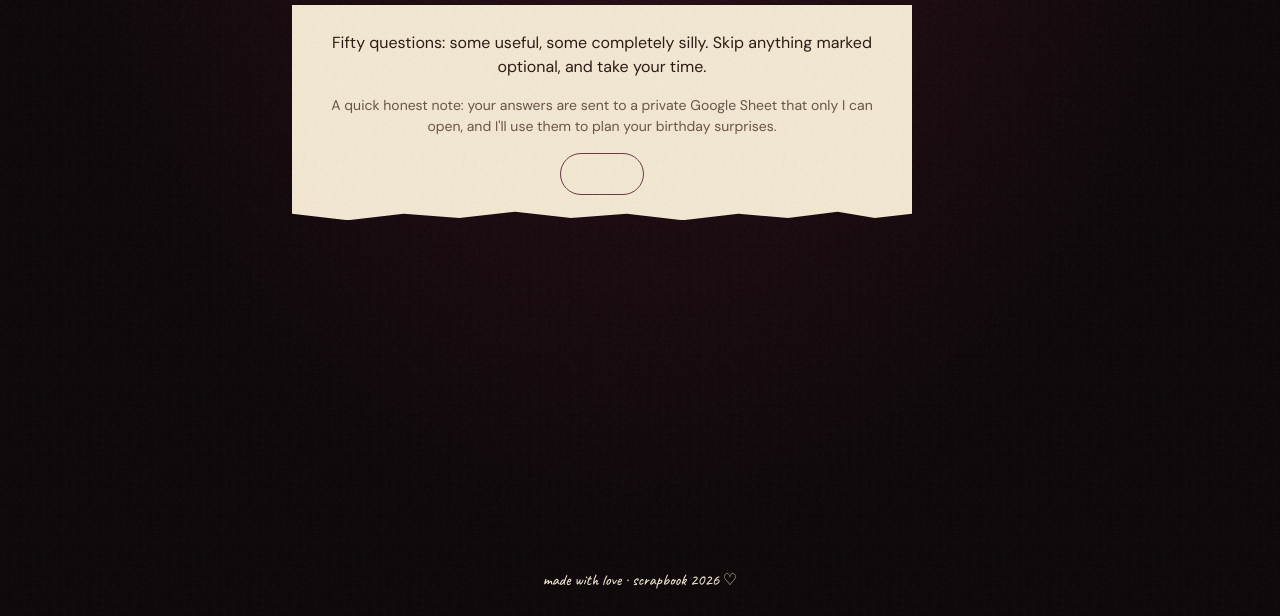
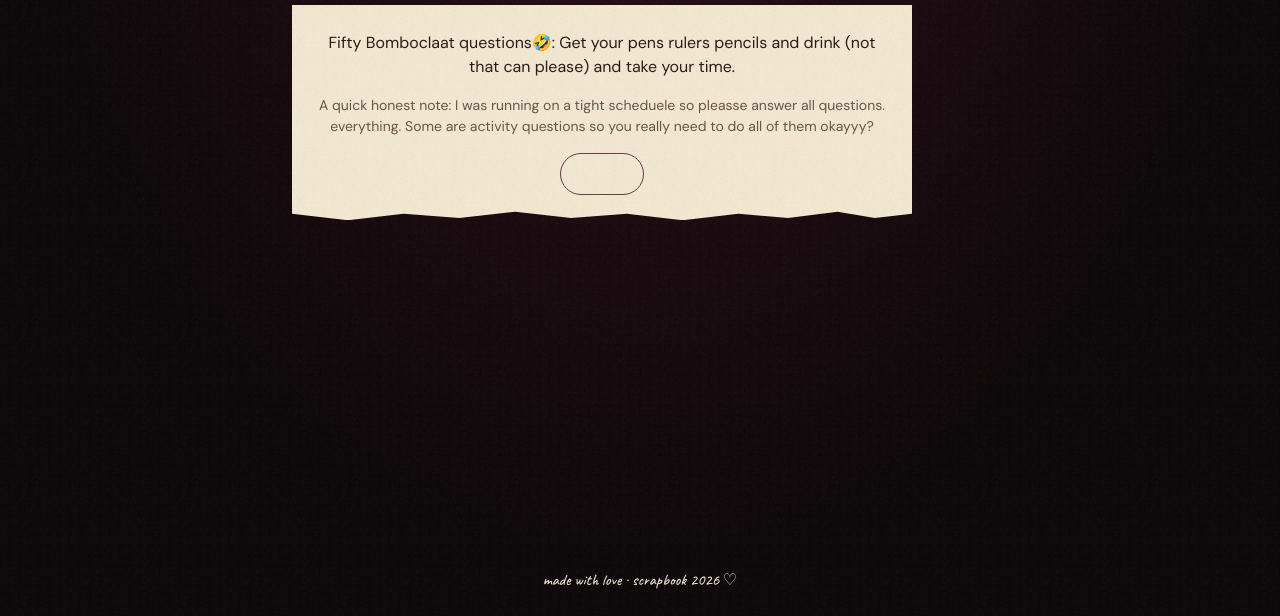
Before and after one commit to CHIAJI-17/birthday-project, a plain HTML site: page questionnaire.html in a window 1280 px wide. Shown: the part 184-800 px from the top of the page. Drawn offline with nearby package versions, Linux system fonts and the light colour scheme.

Commit message:
Phase 1-Revise questionnaire introduction and privacy note
Updated introductory text and privacy note for clarity.

```diff
--- a/questionnaire.html
+++ b/questionnaire.html
@@ -14,8 +14,8 @@
   <h1 class="page-title text-center">The little questionnaire</h1>
 
   <section id="q-intro" class="paper torn text-center">
-    <p class="mb-3">Fifty questions: some useful, some completely silly. Skip anything marked optional, and take your time.</p>
-    <p class="small privacy-note">A quick honest note: your answers are sent to a private Google Sheet that only I can open, and I'll use them to plan your birthday surprises.</p>
+    <p class="mb-3">Fifty Bomboclaat questions🤣: Get your pens rulers pencils and drink (not that can please) and take your time.</p>
+    <p class="small privacy-note">A quick honest note: I was running on a tight scheduele so pleasse answer all questions. everything. Some are activity questions so you really need to do all of them okayyy?</p>
     <button id="q-start" type="button" class="btn btn-scrap">Start</button>
   </section>
 
```
